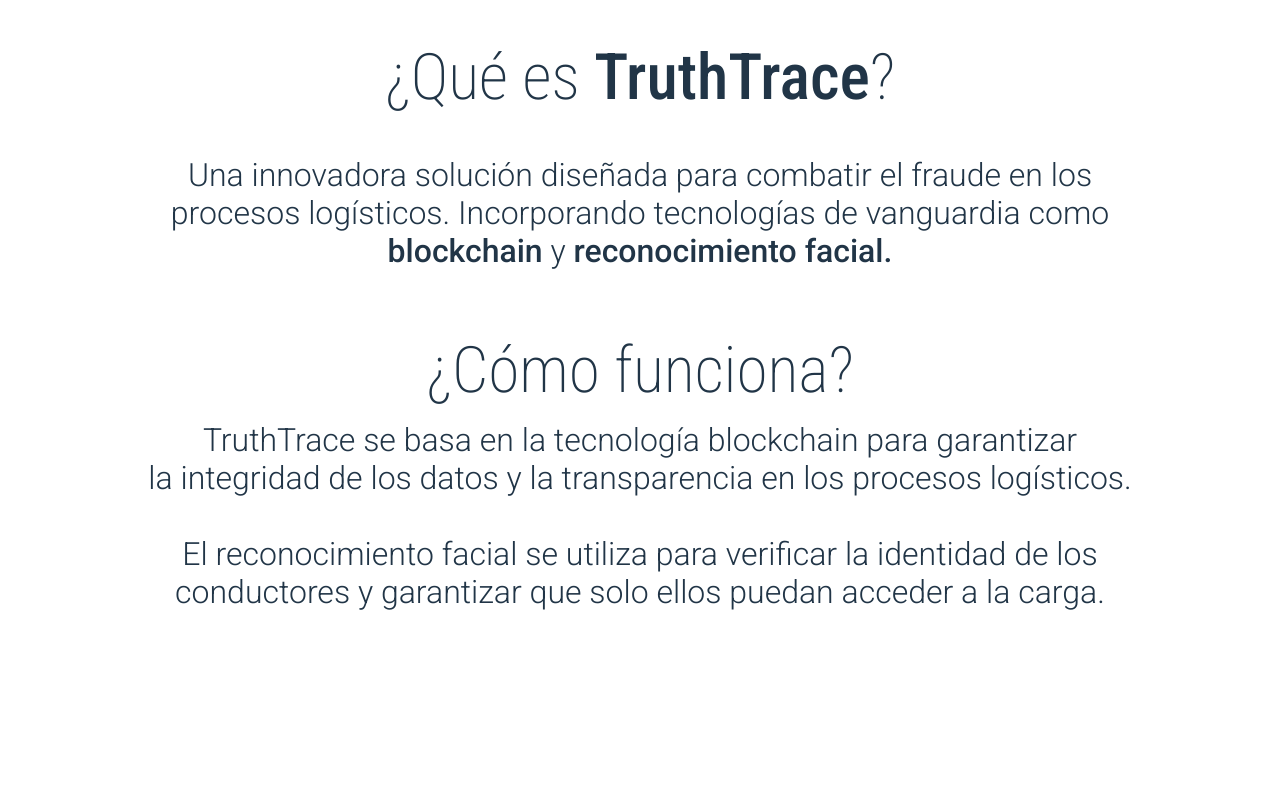
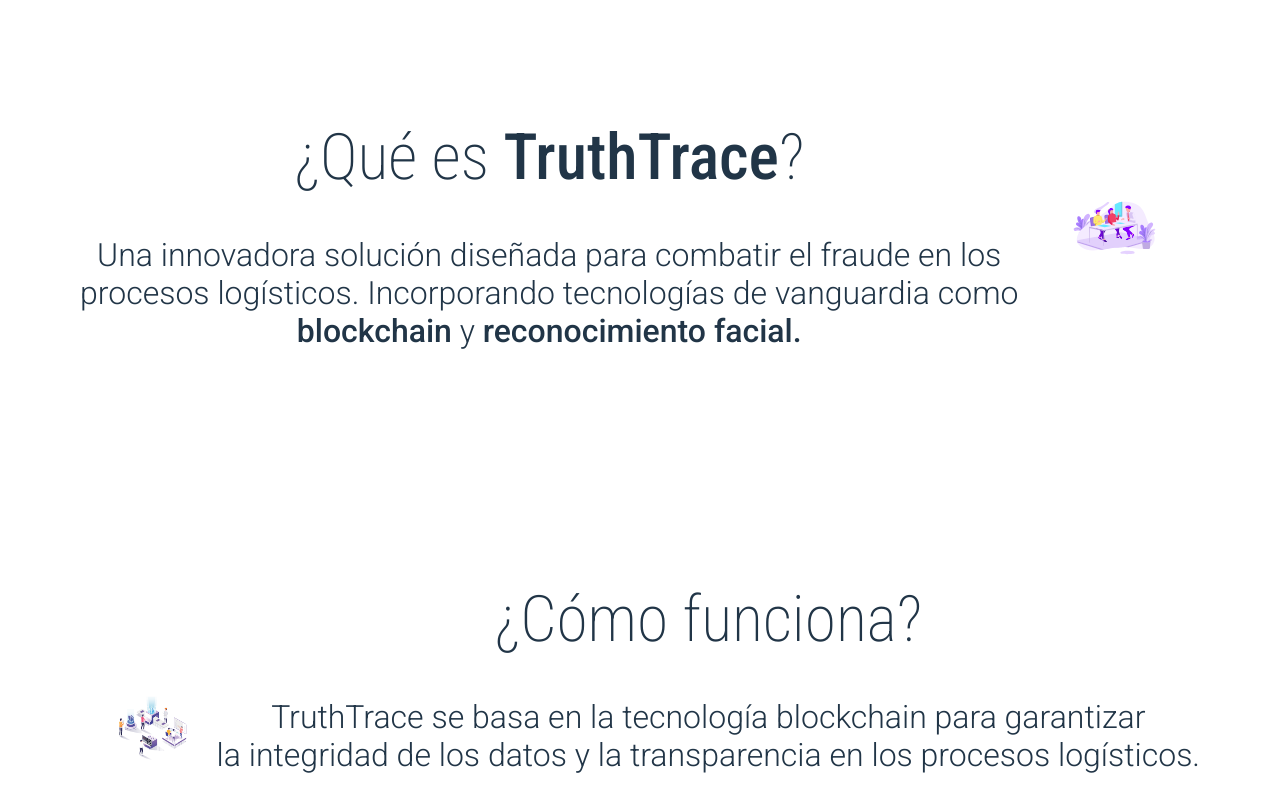
Before and after one commit to NaraHumanoUnlam/TruthTrace.Web, a React (Vite) app in the folder truthtrace-app/: page /about in a window 1280 px wide. Built offline with nearby package versions, Linux system fonts and the light colour scheme; a web font is replaced by a local one.

Commit message:
cambios en el diseño de about

```diff
--- a/truthtrace-app/src/App.css
+++ b/truthtrace-app/src/App.css
@@ -43,6 +43,7 @@
   height: 100%;
   width: 100%;
   overflow: auto;
+  box-sizing: content-box;
 }
 
 @keyframes logo-spin {
@@ -60,9 +61,6 @@
   }
 }
 
-.card {
-  padding: 2em;
-}
 
 .read-the-docs {
   color: #888;
--- a/truthtrace-app/src/components/about/about.css
+++ b/truthtrace-app/src/components/about/about.css
@@ -1,8 +1,7 @@
 .box {
-    width: 80%;
+    width: 100%;
     margin: auto;
     text-align: center;
-    margin-top: 1em;
 }
 
 .box h1{
@@ -32,10 +31,19 @@
 }
 
 
-.box h2{
-    font-family: 'Roboto Condensed';
-    font-style: light;
-    font-weight: 200;
-    font-size: 4em;
-    margin-bottom: -3%;
+.background .img {
+    width: 50%;
+    height: auto;
+    margin-right: -10px;
 }
+.portada {
+    background-color: white;
+}
+
+.background {
+    display: grid;
+    grid-template-columns: repeat(2, 1fr);
+    justify-items: center;
+    align-items: center;
+    padding: 5em;
+}
--- a/truthtrace-app/src/components/about/about.jsx
+++ b/truthtrace-app/src/components/about/about.jsx
@@ -1,22 +1,32 @@
 import React from "react";
+import imagen1 from "../../assets/images/group_meeting.svg";
+import imagen2 from "../../assets/images/security_center.svg";
 import "./about.css";
 
-const About = ({img}) => (
+const About = () => (
     <div className="portada" id="about">
+
+        <div className="background">
             <div className="box">
                 <h1>¿Qué es <span>TruthTrace</span>?</h1>
-            <p className="text-wrapper">Una innovadora solución diseñada para combatir el fraude en los<br/>procesos logísticos.
-                Incorporando tecnologías de vanguardia como<br/><span>blockchain</span> y <span>reconocimiento facial.</span></p>
+                <p className="text-wrapper">Una innovadora solución diseñada para combatir el fraude en los<br />procesos logísticos.
+                    Incorporando tecnologías de vanguardia como<br /><span>blockchain</span> y <span>reconocimiento facial.</span></p>
             </div>
-
+            <div className="img">
+                <img src={imagen1} alt="group meeting" />
+            </div>
+        </div>
+        <div className="background">
+            <div className="img"><img src={imagen2} alt="security" /></div>
             <div className="box">
-            <h2>¿Cómo funciona?</h2>
+                <h1>¿Cómo funciona?</h1>
                 <p className="text-wrapper">
-                TruthTrace se basa en la tecnología blockchain para garantizar<br/>
-                la integridad de los datos y la transparencia en los procesos logísticos.<br/><br/>
-                El reconocimiento facial se utiliza para verificar la identidad de los<br/>
+                    TruthTrace se basa en la tecnología blockchain para garantizar<br />
+                    la integridad de los datos y la transparencia en los procesos logísticos.<br /><br />
+                    El reconocimiento facial se utiliza para verificar la identidad de los<br />
                     conductores y garantizar que solo ellos puedan acceder a la carga.
                 </p>
+            </div>
         </div>
     </div>
 )
--- a/truthtrace-app/src/components/card/card.css
+++ b/truthtrace-app/src/components/card/card.css
@@ -11,6 +11,7 @@
              -35px -35px 70px #ffffff;
   text-align: center;
   transition: 250ms ease-in-out;
+  padding: 2em;
 }
 
 .card:hover{
@@ -23,9 +24,10 @@
   flex-direction: column;
   justify-content: center;
   align-items: center;
-  color: #000000;
+  color: #242424!important;
   text-align: center;
   vertical-align: middle;
+
 }
 
 .card .text-wrapper {
--- a/truthtrace-app/src/components/principles/principles.css
+++ b/truthtrace-app/src/components/principles/principles.css
@@ -21,6 +21,7 @@
 }
 .label {
   margin-top: 5rem;
+  color: #111111;
 }
 .cards-home{
   display: grid;
@@ -28,6 +29,7 @@
   grid-auto-rows: minmax(100px, auto);
   justify-items: center;
   align-items: center;
+  padding-top: 3em;
 }
 
 .principles {
```
Also changed, not shown: truthtrace-app/src/assets/images/group_meeting.svg, truthtrace-app/src/assets/images/security_center.svg. Lines whose indentation alone changed are shown as unchanged.
